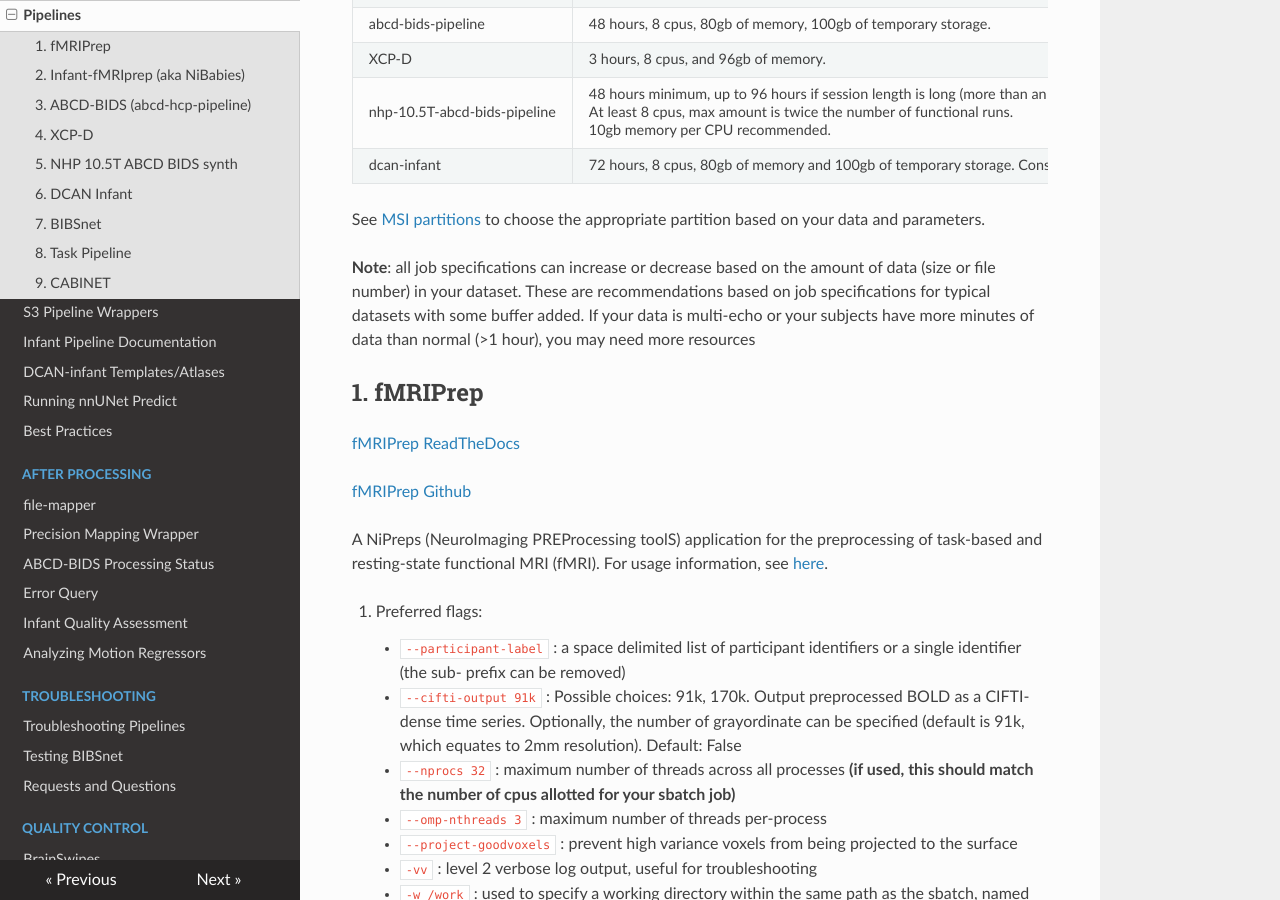
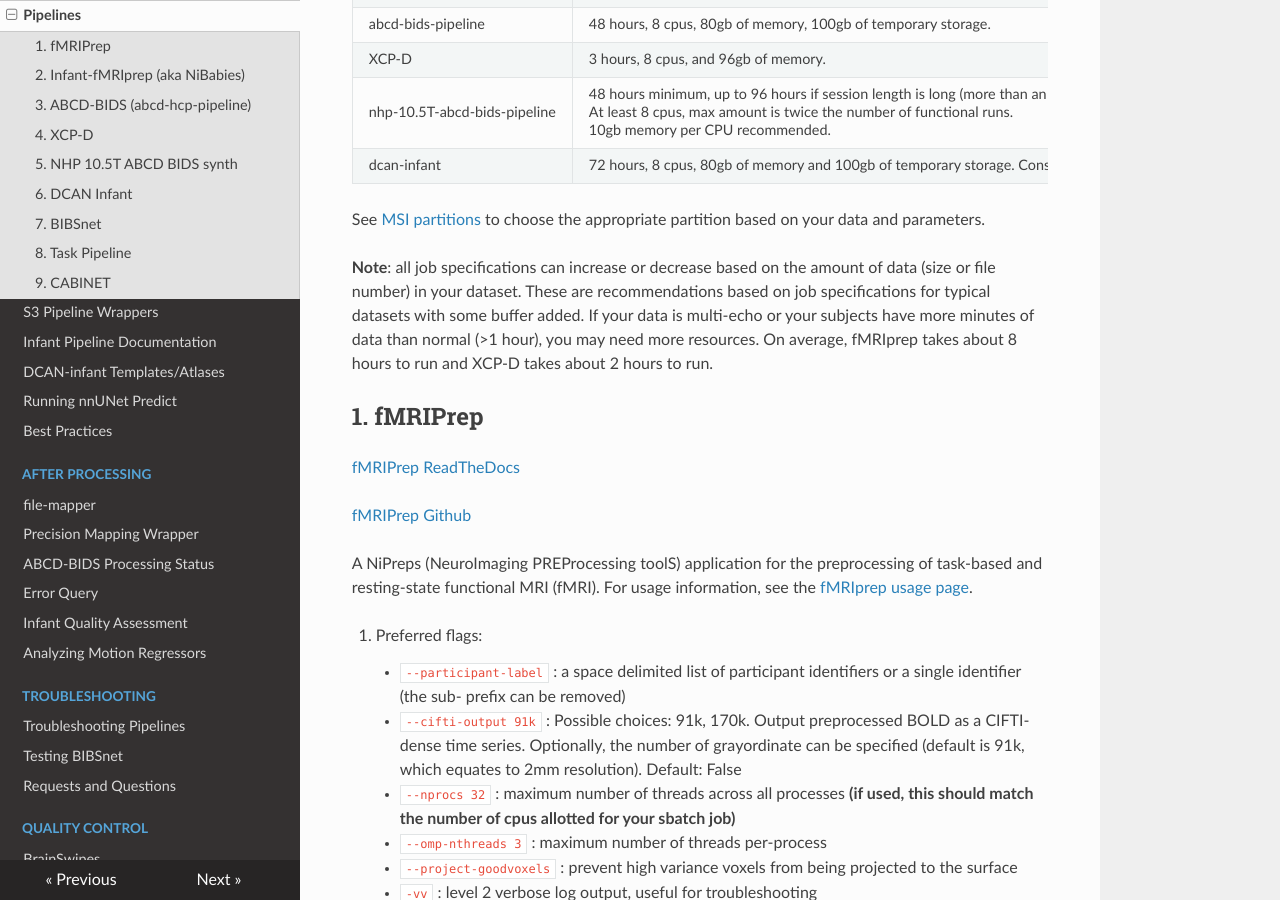
Before and after one commit to DCAN-Labs/cdni-brain, an MkDocs documentation site: the page built from docs/pipelines.md, in a window 1280 px wide and 900 px high, scrolled down 769 px. Built offline with MkDocs 1.6.1, drawn with Linux system fonts in a browser that asks for light colours; nearby versions of some CDN libraries; some of the changed text lies outside the part shown.

Commit message:
clarify links

```diff
--- a/docs/pipelines.md
+++ b/docs/pipelines.md
@@ -88,7 +88,7 @@ Recommended sbatch parameters per 1 subject 1 session process:
 
 See [MSI partitions](partitions.md) to choose the appropriate partition based on your data and parameters.
 
-**Note**: all job specifications can increase or decrease based on the amount of data (size or file number) in your dataset. These are recommendations based on job specifications for typical datasets with some buffer added. If your data is multi-echo or your subjects have more minutes of data than normal (>1 hour), you may need more resources
+**Note**: all job specifications can increase or decrease based on the amount of data (size or file number) in your dataset. These are recommendations based on job specifications for typical datasets with some buffer added. If your data is multi-echo or your subjects have more minutes of data than normal (>1 hour), you may need more resources. On average, fMRIprep takes about 8 hours to run and XCP-D takes about 2 hours to run.
 
 
 
@@ -98,7 +98,7 @@ See [MSI partitions](partitions.md) to choose the appropriate partition based on
 
 [fMRIPrep Github](https://github.com/nipreps/fmriprep)
 
-A NiPreps (NeuroImaging PREProcessing toolS) application for the preprocessing of task-based and resting-state functional MRI (fMRI). For usage information, see [here](https://fmriprep.org/en/stable/usage.html).
+A NiPreps (NeuroImaging PREProcessing toolS) application for the preprocessing of task-based and resting-state functional MRI (fMRI). For usage information, see the [fMRIprep usage page](https://fmriprep.org/en/stable/usage.html).
 
 1. Preferred flags:
 
@@ -153,7 +153,7 @@ ${singularity} run --cleanenv \
 
 [NiBabies Github](https://github.com/nipreps/nibabies)
 
-NiBabies is a robust pre-processing MRI and fMRI workflow that is also a part of the NiPreps family. NiBabies is designed and optimized for human infants between 0-2 years old. For in-depth usage information, see the [Read the Docs here](https://nibabies.readthedocs.io/en/latest/usage.html).
+NiBabies is a robust pre-processing MRI and fMRI workflow that is also a part of the NiPreps family. NiBabies is designed and optimized for human infants between 0-2 years old. For in-depth usage information, see the [Nibabies usage page](https://nibabies.readthedocs.io/en/latest/usage.html).
 
 
 1. Preferred flags:
@@ -248,7 +248,7 @@ ${singularity} run --cleanenv --no-home \
 
 [XCP-D Github](https://github.com/PennLINC/xcp_d)
 
-The XCP-D workflow takes fMRIPRep, NiBabies, DCAN and HCP outputs in the form of BIDS derivatives. The inputs are required to include at least anatomical and functional preprocessed outputs with at least one preprocessed BOLD image. For further information, see [here](https://xcp-d.readthedocs.io/en/latest/usage.html).
+The XCP-D workflow takes fMRIPRep, NiBabies, DCAN and HCP outputs in the form of BIDS derivatives. The inputs are required to include at least anatomical and functional preprocessed outputs with at least one preprocessed BOLD image. For further information, see the [XCP-D usage page](https://xcp-d.readthedocs.io/en/latest/usage.html).
 
 <div class="admonition attention">
     <p class="first admonition-title">Attention</p>
```
